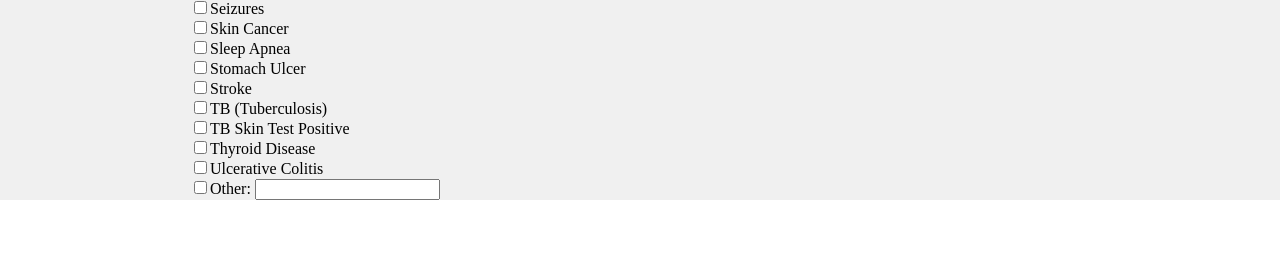
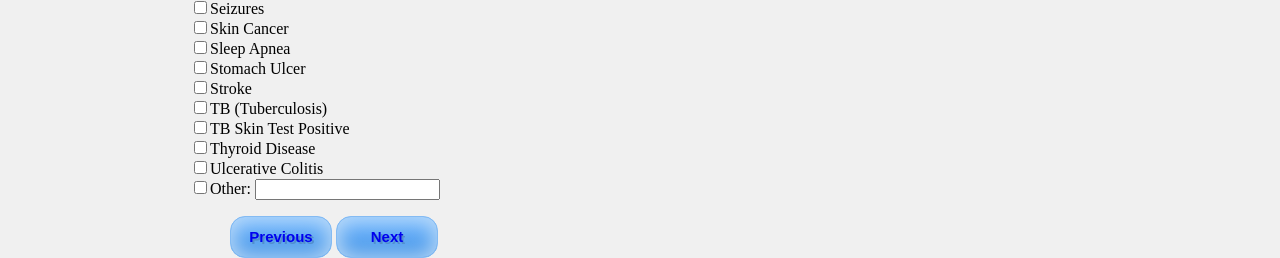
Before and after one commit to zswalter/CSE233-Final-Project, a Django app: page /register2 in a window 1280 px wide. Shown: the part 1535-1793 px from the top of the page. Before the commit the page ends 1735 px from the top, so only its background shows below. Run offline with Django 3.2, Linux system fonts and the light colour scheme.

Commit message:
Create Next/Previous/Submit buttons

```diff
--- a/cse233care/static/css/register.css
+++ b/cse233care/static/css/register.css
@@ -1,3 +1,88 @@
-#next{
-
+.next {
+	-moz-box-shadow:inset 0px 0px 20px 3px #bbdaf7;
+	-webkit-box-shadow:inset 0px 0px 20px 3px #bbdaf7;
+	box-shadow:inset 0px 0px 20px 3px #bbdaf7;
+	background:-webkit-gradient( linear, left top, left bottom, color-stop(0.05, #79bbff), color-stop(1, #378de5) );
+	background:-moz-linear-gradient( center top, #79bbff 5%, #378de5 100% );
+	filter:progid:DXImageTransform.Microsoft.gradient(startColorstr='#79bbff', endColorstr='#378de5');
+	background-color:#79bbff;
+	-webkit-border-top-left-radius:15px;
+	-moz-border-radius-topleft:15px;
+	border-top-left-radius:15px;
+	-webkit-border-top-right-radius:15px;
+	-moz-border-radius-topright:15px;
+	border-top-right-radius:15px;
+	-webkit-border-bottom-right-radius:15px;
+	-moz-border-radius-bottomright:15px;
+	border-bottom-right-radius:15px;
+	-webkit-border-bottom-left-radius:15px;
+	-moz-border-radius-bottomleft:15px;
+	border-bottom-left-radius:15px;
+	text-indent:0;
+	border:1px solid #84bbf3;
+	display:inline-block;
+	color:#ffffff;
+	font-family:Arial;
+	font-size:15px;
+	font-weight:bold;
+	font-style:normal;
+	height:40px;
+	line-height:40px;
+	width:100px;
+	text-decoration:none;
+	text-align:center;
+	text-shadow:2px 2px 0px #528ecc;
 }
+.next:hover {
+	background:-webkit-gradient( linear, left top, left bottom, color-stop(0.05, #378de5), color-stop(1, #79bbff) );
+	background:-moz-linear-gradient( center top, #378de5 5%, #79bbff 100% );
+	filter:progid:DXImageTransform.Microsoft.gradient(startColorstr='#378de5', endColorstr='#79bbff');
+	background-color:#378de5;
+}.next:active {
+	position:relative;
+	top:1px;
+}
+.previous {
+	-moz-box-shadow:inset 0px 0px 20px 3px #bbdaf7;
+	-webkit-box-shadow:inset 0px 0px 20px 3px #bbdaf7;
+	box-shadow:inset 0px 0px 20px 3px #bbdaf7;
+	background:-webkit-gradient( linear, left top, left bottom, color-stop(0.05, #79bbff), color-stop(1, #378de5) );
+	background:-moz-linear-gradient( center top, #79bbff 5%, #378de5 100% );
+	filter:progid:DXImageTransform.Microsoft.gradient(startColorstr='#79bbff', endColorstr='#378de5');
+	background-color:#79bbff;
+	-webkit-border-top-left-radius:15px;
+	-moz-border-radius-topleft:15px;
+	border-top-left-radius:15px;
+	-webkit-border-top-right-radius:15px;
+	-moz-border-radius-topright:15px;
+	border-top-right-radius:15px;
+	-webkit-border-bottom-right-radius:15px;
+	-moz-border-radius-bottomright:15px;
+	border-bottom-right-radius:15px;
+	-webkit-border-bottom-left-radius:15px;
+	-moz-border-radius-bottomleft:15px;
+	border-bottom-left-radius:15px;
+	text-indent:0;
+	border:1px solid #84bbf3;
+	display:inline-block;
+	color:#ffffff;
+	font-family:Arial;
+	font-size:15px;
+	font-weight:bold;
+	font-style:normal;
+	height:40px;
+	line-height:40px;
+	width:100px;
+	text-decoration:none;
+	text-align:center;
+	text-shadow:2px 2px 0px #528ecc;
+}
+.next:hover {
+	background:-webkit-gradient( linear, left top, left bottom, color-stop(0.05, #378de5), color-stop(1, #79bbff) );
+	background:-moz-linear-gradient( center top, #378de5 5%, #79bbff 100% );
+	filter:progid:DXImageTransform.Microsoft.gradient(startColorstr='#378de5', endColorstr='#79bbff');
+	background-color:#378de5;
+}.next:active {
+	position:relative;
+	top:1px;
+}
--- a/cse233care/templates/register1.html
+++ b/cse233care/templates/register1.html
@@ -94,7 +94,8 @@
                 <input type="checkbox" value="other">Other: <input type="text" name="other">
         </form>
         <div id="next">
-
+            <ul>
+                <li class="next"><a href="{% url 'register2' %}">Next</a></li>
         </div>
     </div>
 </body>
--- a/cse233care/templates/register2.html
+++ b/cse233care/templates/register2.html
@@ -111,6 +111,11 @@
                 <input type="checkbox" value="ulcerative_colitis">Ulcerative Colitis<br>
                 <input type="checkbox" value="other">Other: <input type="text" name="other">
         </form>
+        <div id="next">
+            <ul>
+                <li class="previous"><a href="{% url 'register1' %}">Previous</a></li>
+                <li class="next"><a href="{% url 'register3' %}">Next</a></li>
+        </div>
     </div>
 </body>
 </html>
--- a/cse233care/templates/register3.html
+++ b/cse233care/templates/register3.html
@@ -73,6 +73,11 @@
                 <input type="checkbox" value="uterus_surgery">Uterus Surgery<br>
                 <input type="checkbox" value="other">Other: <input type="text" name="other">
         </form>
+        <div id="next">
+            <ul>
+                <li class="previous"><a href="{% url 'register2' %}">Previous</a></li>
+                <li class="next"><a href="{% url 'logged_in' %}">Submit</a></li>
+        </div>
     </div>
 </body>
 </html>
```
